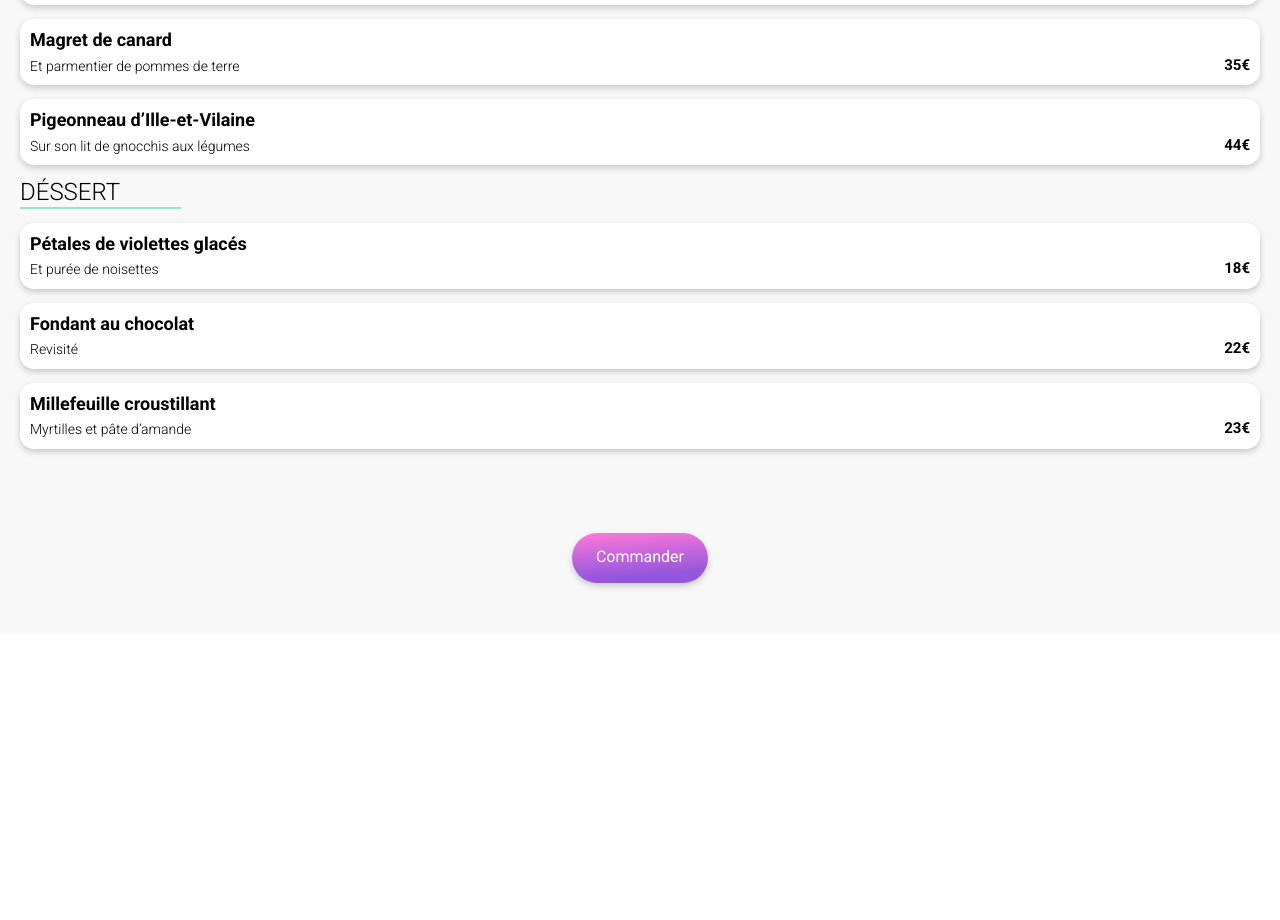
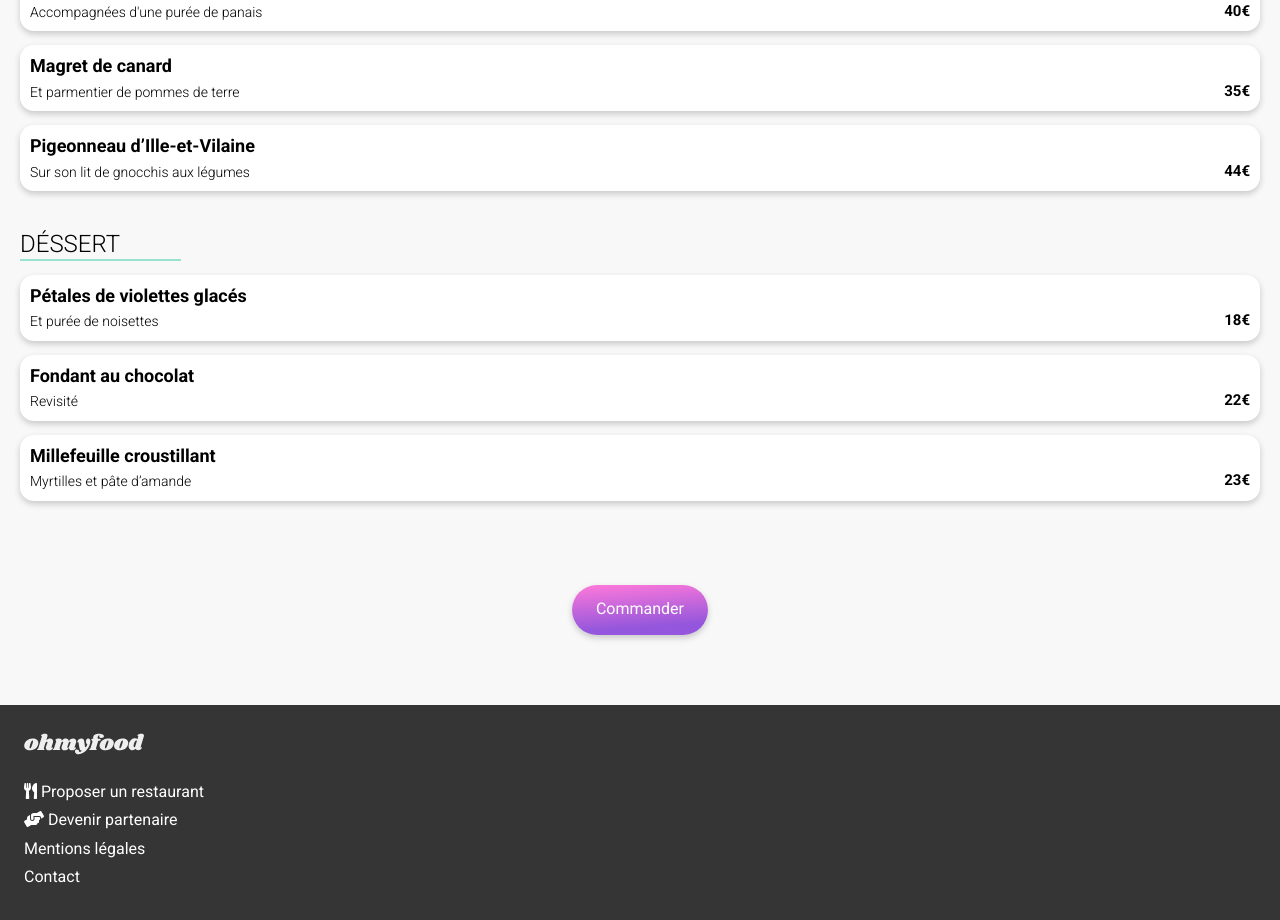
Before and after one commit to Poulpealbinos/LaureCARRE_3_28122021, a website: page restaurant/a_la_francaise.html in a window 1280 px wide. Shown: the part 792-1712 px from the top of the page. Before the commit the page ends 1425 px from the top, so only its background shows below. Drawn offline with Linux system fonts and the light colour scheme; files whose address does not match are found by name; a web font is replaced by a local one.

Commit message:
ajout du footer

```diff
--- a/restaurant/a_la_francaise.html
+++ b/restaurant/a_la_francaise.html
@@ -218,11 +218,26 @@
               </div>
           </div>
       </div>
-      <div class="row">
+      <div class="row row--prefooter">
           <a href="#" class="btn">
               <p class="btn__body">Commander</p>
           </a>
       </div>
   </main>
+  <footer class="main-footer">
+    <nav class="footer-nav">
+      <ul class="footer-nav__list">
+        <li class="footer-nav__item footer-nav__item--logo"><a href="" class="footer-nav__link">
+          <svg viewBox="0 0 200 50" width="120" height="30">
+            <image xlink:href="./img/logo/ohmyfood@2x.svg" width="200" height="50" />
+          </svg>
+        </a></li>
+        <li class="footer-nav__item"><a href="" class="footer-nav__link"><i class="fas fa-utensils"></i> Proposer un restaurant</a></li>
+        <li class="footer-nav__item"><a href="" class="footer-nav__link"><i class="fas fa-hands-helping"></i> Devenir partenaire</a></li>
+        <li class="footer-nav__item"><a href="" class="footer-nav__link">Mentions légales</a></li>
+        <li class="footer-nav__item"><a href="" class="footer-nav__link">Contact</a></li>
+      </ul>
+    </nav>
+  </footer>
 </body>
 </html>
--- a/scss/layout/_boxes.scss
+++ b/scss/layout/_boxes.scss
@@ -1,6 +1,9 @@
 .row {
     margin: 0;
     padding: 20px;
+    &--prefooter{
+        padding: 20px 20px 40px;
+    }
 }
 
 .hero{
@@ -46,7 +49,11 @@
 
 //BLOC Menu
 .menu{
-    &__container{}
+    &__container{
+        &:not(:last-child) {
+            margin-bottom: 40px;
+        }
+    }
     &__header{}
     &__title{
         margin-bottom: 14px;
--- a/scss/layout/_footer.scss
+++ b/scss/layout/_footer.scss
@@ -1,6 +1,5 @@
 .main-footer {
     background-color: #353535;
-    margin-top: 45px;
     padding: 24px;
 }
 .footer-nav {
```
Also changed, not shown: index.html (+1 -1 lines), css/style.css, 1 other file.
